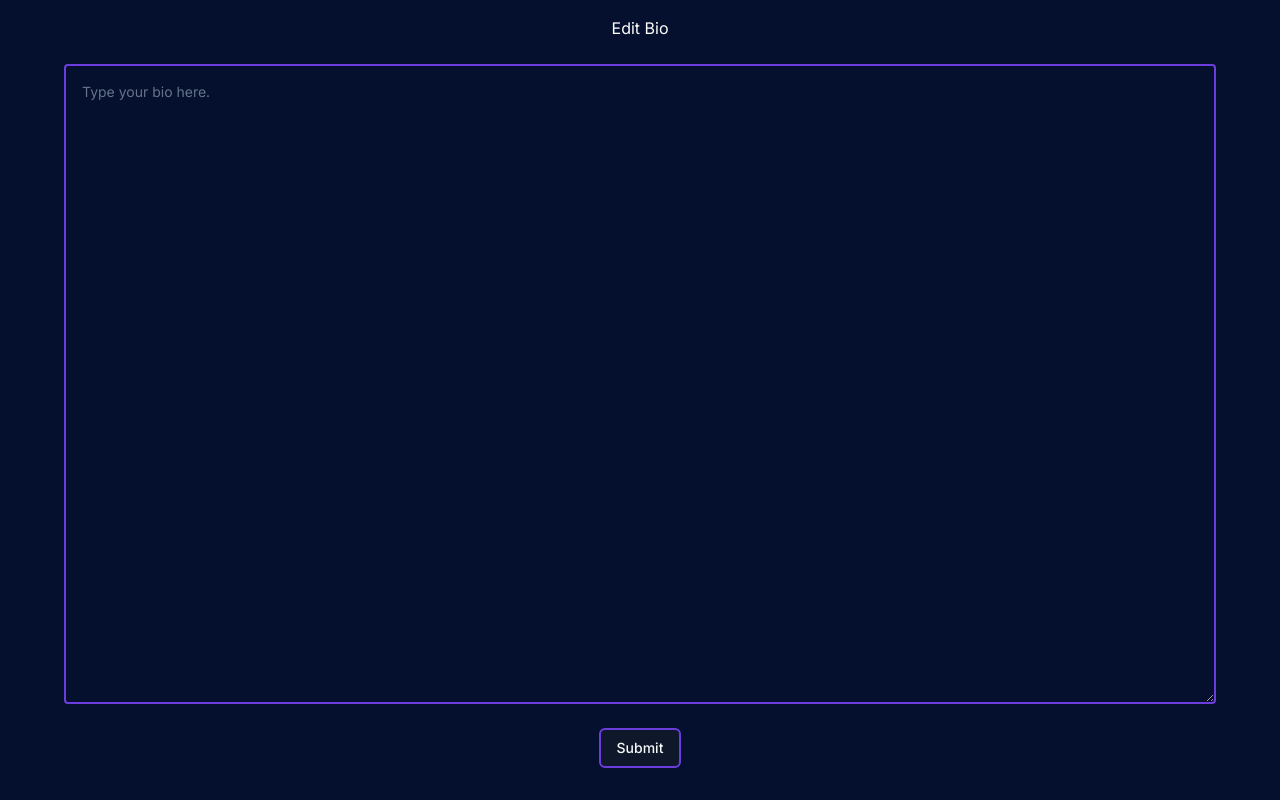
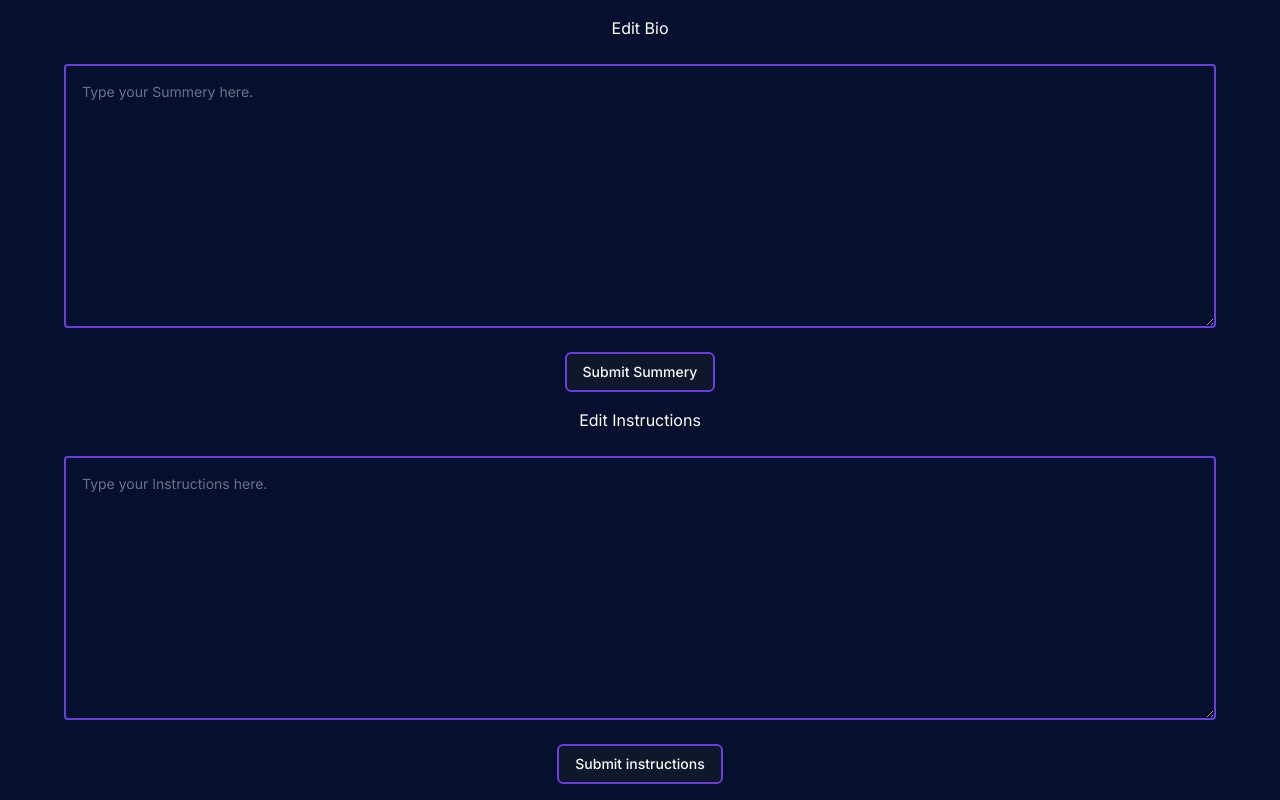
Before and after one commit to MrRohitTyagi/gemini-chatbot-FE, a Next.js app: page /editbio in a window 1280 px wide. Built offline with nearby package versions, Linux system fonts and the light colour scheme; no server answers.

Commit message:
moved to server

```diff
--- a/app/editbio/page.jsx
+++ b/app/editbio/page.jsx
@@ -7,30 +7,40 @@ import { Button } from "@/components/ui/button";
 const baseurl = process.env.NEXT_PUBLIC_BE_BASE_URL;
 
 async function getBiodata() {
-  const { data } = await axios.get(baseurl + "/api/vi/get-bio");
-  return data;
+  const { data } = await axios.get(baseurl + "/api/vi/get-summary");
+  const { instructions, summery } = data || {};
+  return { instructions, summery };
 }
-async function putBiodata(value) {
-  await axios.put(baseurl + "/api/vi/put-bio", { text: value });
+async function putSummery(summery) {
+  await axios.put(baseurl + "/api/vi/put-summery", { text: summery });
+}
+async function putInstructions(summery) {
+  await axios.put(baseurl + "/api/vi/put-instruntions", { text: summery });
 }
 
 const EditBio = () => {
-  const [value, setvalue] = useState("");
+  const [summery, setsummery] = useState("");
+  const [instruntions, setinstruntions] = useState("");
 
   useEffect(() => {
     try {
       (async function () {
         const data = await getBiodata();
-        setvalue(data);
+        console.log("data", data);
+        setsummery(data.summery);
+        setinstruntions(data.instructions);
       })();
     } catch (error) {
       console.log("error", error);
-      setvalue(null);
+      setsummery(null);
     }
   }, []);
 
-  function handleSubmit() {
-    putBiodata(value);
+  function handleSubmitsummery() {
+    putSummery(summery);
+  }
+  function handleSubmitins() {
+    putInstructions(instruntions);
   }
 
   return (
@@ -38,14 +48,29 @@ const EditBio = () => {
       <h1>Edit Bio</h1>
       <Textarea
         className="rounded m-2 border-2 border-chat-border p-4 w-[90vw] h-[80vh] bg-main-screen "
-        placeholder="Type your bio here."
-        value={value}
+        placeholder="Type your Summery here."
+        value={summery}
         onChange={(e) => {
-          setvalue(e.target.value);
+          setsummery(e.target.value);
         }}
       />
-      <Button onClick={handleSubmit} className="border-2 border-chat-border">
-        Submit
+      <Button
+        onClick={handleSubmitsummery}
+        className="border-2 border-chat-border"
+      >
+        Submit Summery
+      </Button>
+      <h1>Edit Instructions</h1>
+      <Textarea
+        className="rounded m-2 border-2 border-chat-border p-4 w-[90vw] h-[80vh] bg-main-screen "
+        placeholder="Type your Instructions here."
+        value={instruntions}
+        onChange={(e) => {
+          setinstruntions(e.target.value);
+        }}
+      />
+      <Button onClick={handleSubmitins} className="border-2 border-chat-border">
+        Submit instructions
       </Button>
       {/* <textarea className=" rounded m-2 border-2 border-chat-border p-4 w-[90vw] h-[80vh] bg-main-screen " /> */}
     </div>
--- a/app/page.js
+++ b/app/page.js
@@ -25,7 +25,7 @@ async function fetchGeminiResponse(input) {
     return data;
   } catch (error) {
     console.log("error", error);
-    return;
+    return error?.response?.data || "Something went wrong please try again";
   }
 }
 export default function Home() {
@@ -75,22 +75,12 @@ export default function Home() {
       }, 200);
       // let res = await mok(input);
       let res = await fetchGeminiResponse(input);
+      console.log(`%c res `, "color: yellow;border:1px solid lightgreen", res);
       let updatedchats;
+      const obj = { role: "model", parts: res };
       setchats((p) => {
-        updatedchats = [
-          ...p,
-          {
-            role: "model",
-            parts: res || "Something went wrong please try again",
-          },
-        ];
-        return [
-          ...p,
-          {
-            role: "model",
-            parts: res || "Something went wrong please try again",
-          },
-        ];
+        updatedchats = [...p, obj];
+        return [...p, obj];
       });
       setinput("");
       setisLoading(false);
```
